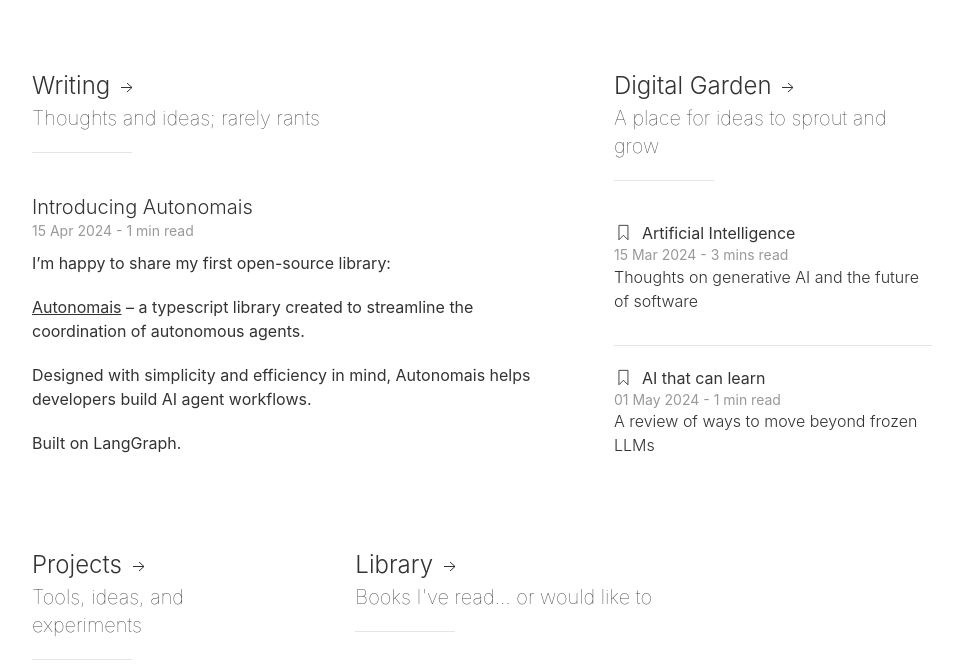
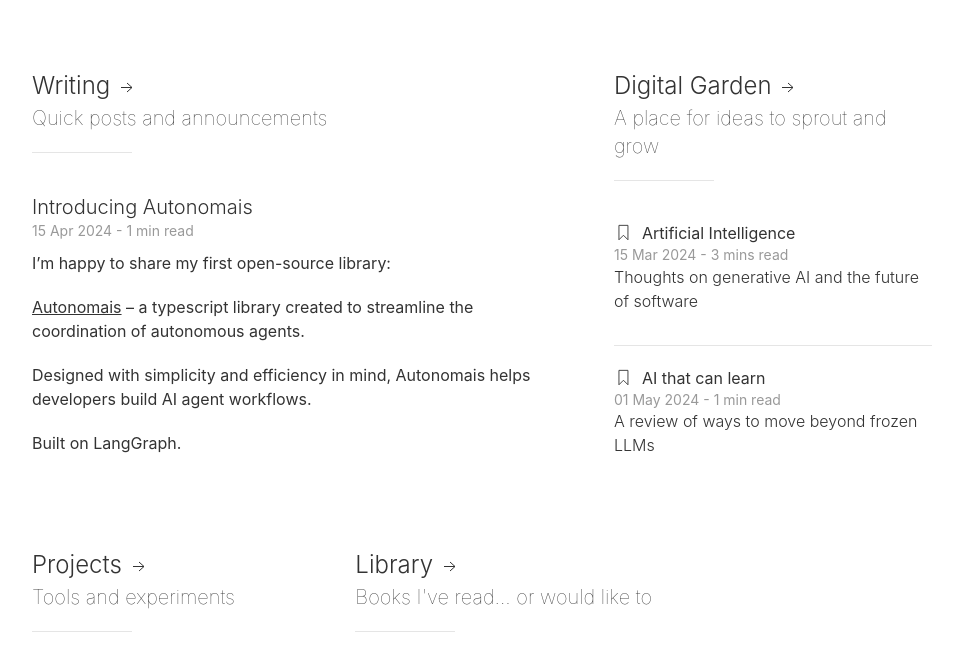
Before and after one commit to nyvyn/nyvyn.github.io, a Jekyll site: the page built from _pages/index.markdown, in a window 1280 px wide, cut to the strip 0-1319 px from the top of the page. Shown: the part 651-1316 px from the top of the strip, without its empty margins (158-1121 px from the left). Built offline with Jekyll 4.4.1, drawn with Linux system fonts in a browser that asks for light colours.

Commit message:
Update UI text and remove unused CSS
This commit updates the text content on the index page, replacing "Thoughts and ideas; rarely rants" and "Tools, ideas, and experiments" with "Quick posts and announcements" and "Tools and experiments" respectively. It also removes redundant CSS styling for '.uk-container-xsmall'.

```diff
--- a/_pages/index.markdown
+++ b/_pages/index.markdown
@@ -12,7 +12,7 @@ permalink: /
             </h4>
         </a>
         <h4 class="uk-text-lighter uk-margin-remove-top">
-            Thoughts and ideas; rarely rants
+            Quick posts and announcements
         </h4>
         <hr class="uk-divider-small">
 
@@ -46,7 +46,7 @@ permalink: /
             </h4>
         </a>
         <h4 class="uk-text-lighter uk-margin-remove-top">
-            Tools, ideas, and experiments
+            Tools and experiments
         </h4>
         <hr class="uk-divider-small">
 
--- a/assets/custom/overrides.css
+++ b/assets/custom/overrides.css
@@ -39,10 +39,6 @@ ul {
     margin-left: -29px;
     writing-mode: vertical-lr;
     position: absolute;
-}
-
-.uk-container-xsmall {
-    max-width: 600px;
 }
 
 #avatar {
```
